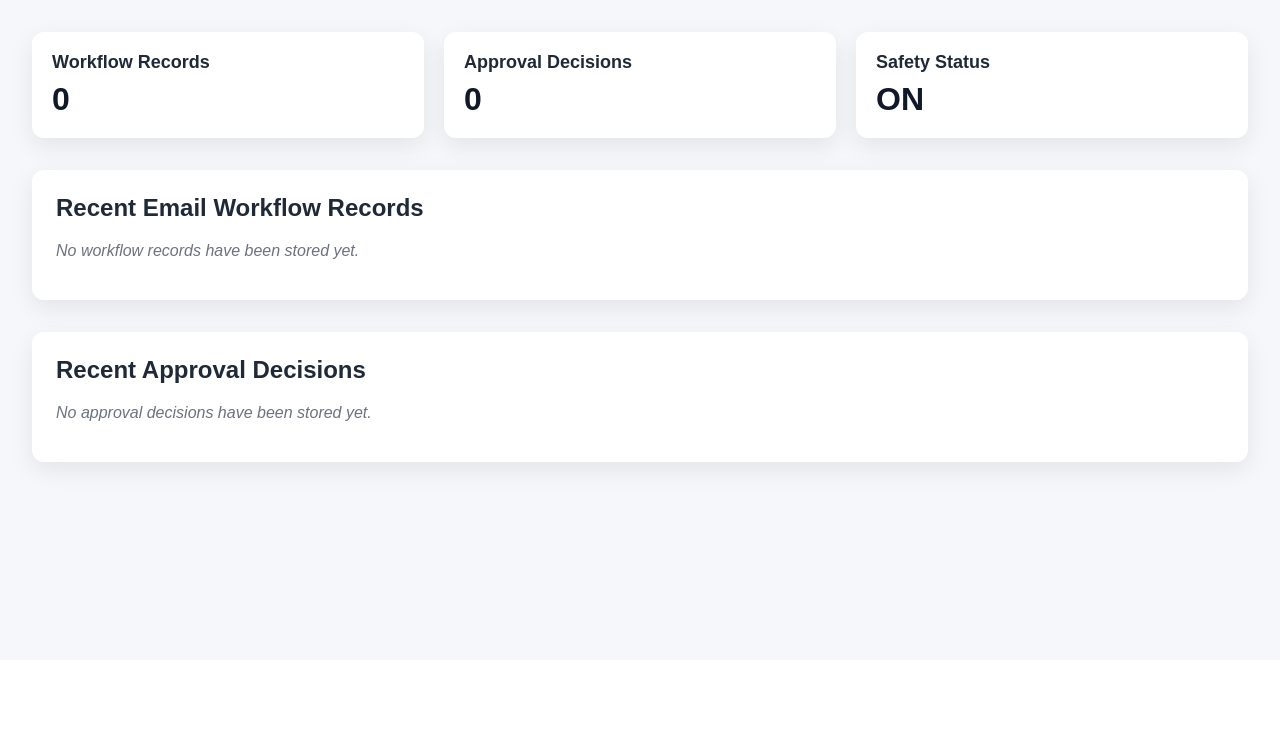
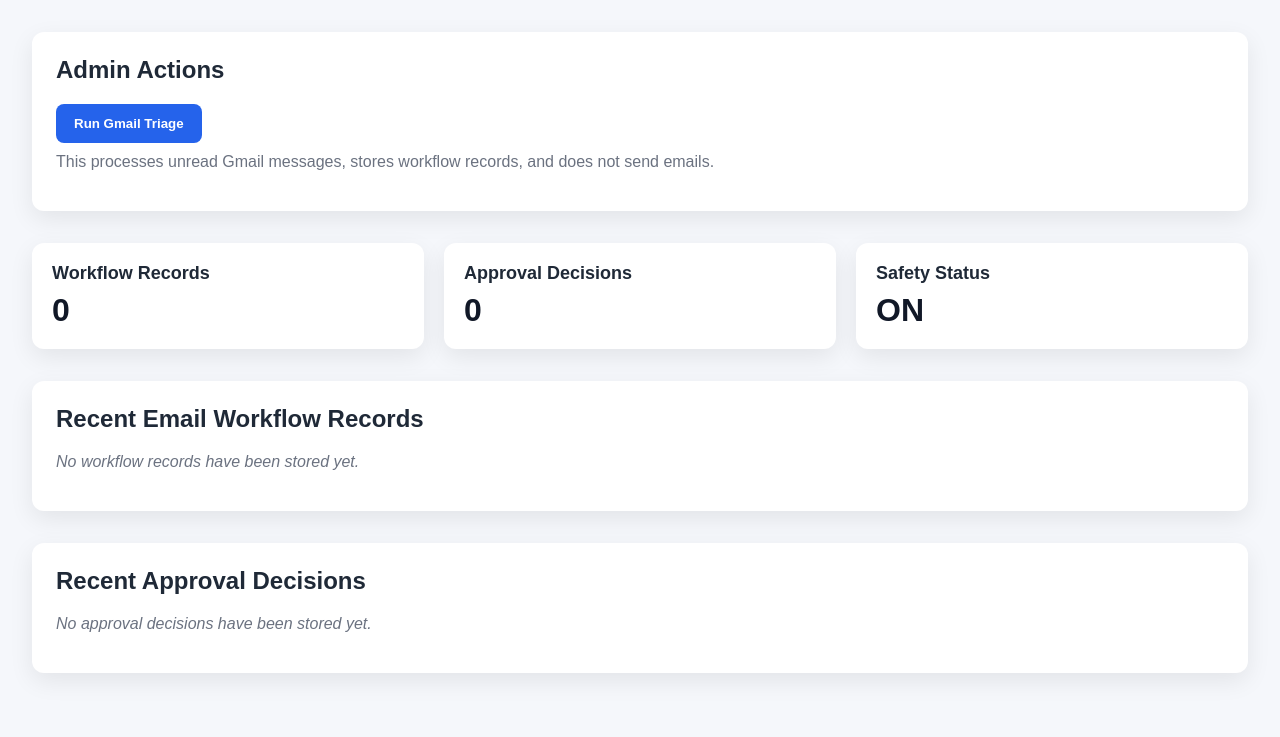
Before and after one commit to JasonAlanJames/jppmsolutions-ai-business-ops-agent, a FastAPI app: template app/templates/dashboard.html in a window 1280 px wide. Shown: the part 140-877 px from the top of the page. Before the commit the page ends 622 px from the top, so only its background shows below. Run offline with FastAPI, Linux system fonts and the light colour scheme; the template is opened without the code that fills it, so the values that code supplies are empty.

Commit message:
Add dashboard triage action

```diff
--- a/app/main.py
+++ b/app/main.py
@@ -183,6 +183,24 @@ def dashboard(
 )
 
 
+@app.post("/dashboard/triage")
+def dashboard_run_triage(
+    request: Request,
+    admin: dict = Depends(require_dashboard_user),
+    db: Session = Depends(get_db),
+):
+    triage_unread_emails(
+        max_results=5,
+        create_drafts=False,
+        db=db,
+    )
+
+    return RedirectResponse(
+        url="/dashboard",
+        status_code=303,
+    )
+
+
 @app.get("/login")
 async def login(request: Request):
     redirect_uri = os.getenv(
--- a/app/templates/dashboard.html
+++ b/app/templates/dashboard.html
@@ -128,6 +128,25 @@
 </header>
 
 <main>
+    <section>
+    <h2>Admin Actions</h2>
+    <form method="post" action="/dashboard/triage">
+        <button type="submit" style="
+            background: #2563eb;
+            color: white;
+            border: none;
+            border-radius: 8px;
+            padding: 12px 18px;
+            font-weight: 700;
+            cursor: pointer;
+        ">
+            Run Gmail Triage
+        </button>
+    </form>
+    <p style="color:#6b7280; margin-top:10px;">
+        This processes unread Gmail messages, stores workflow records, and does not send emails.
+    </p>
+</section>
     <div class="cards">
         <div class="card">
             <h2>Workflow Records</h2>
```
Also changed, not shown: tests/test_dashboard.py (+7 -0 lines).
